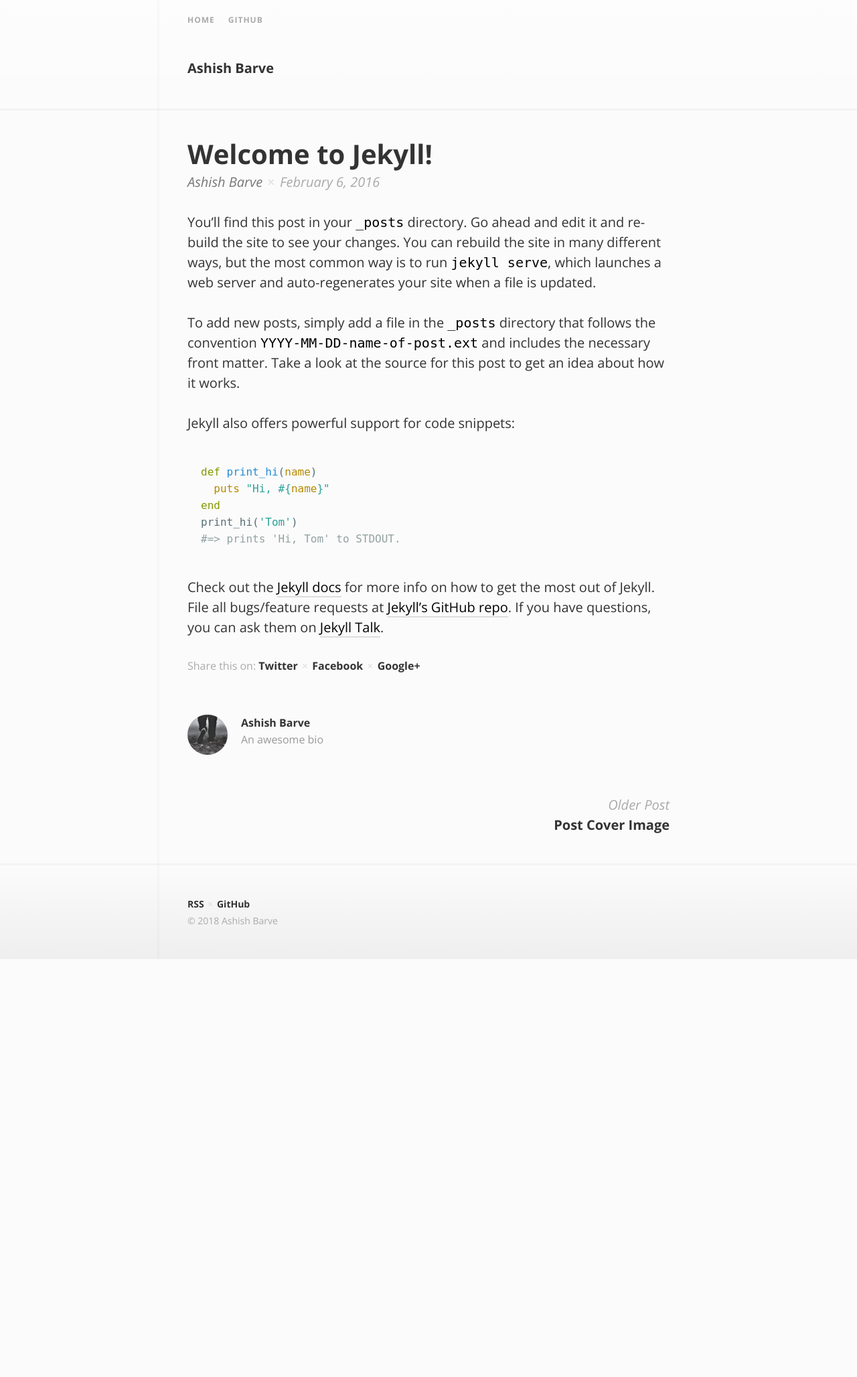
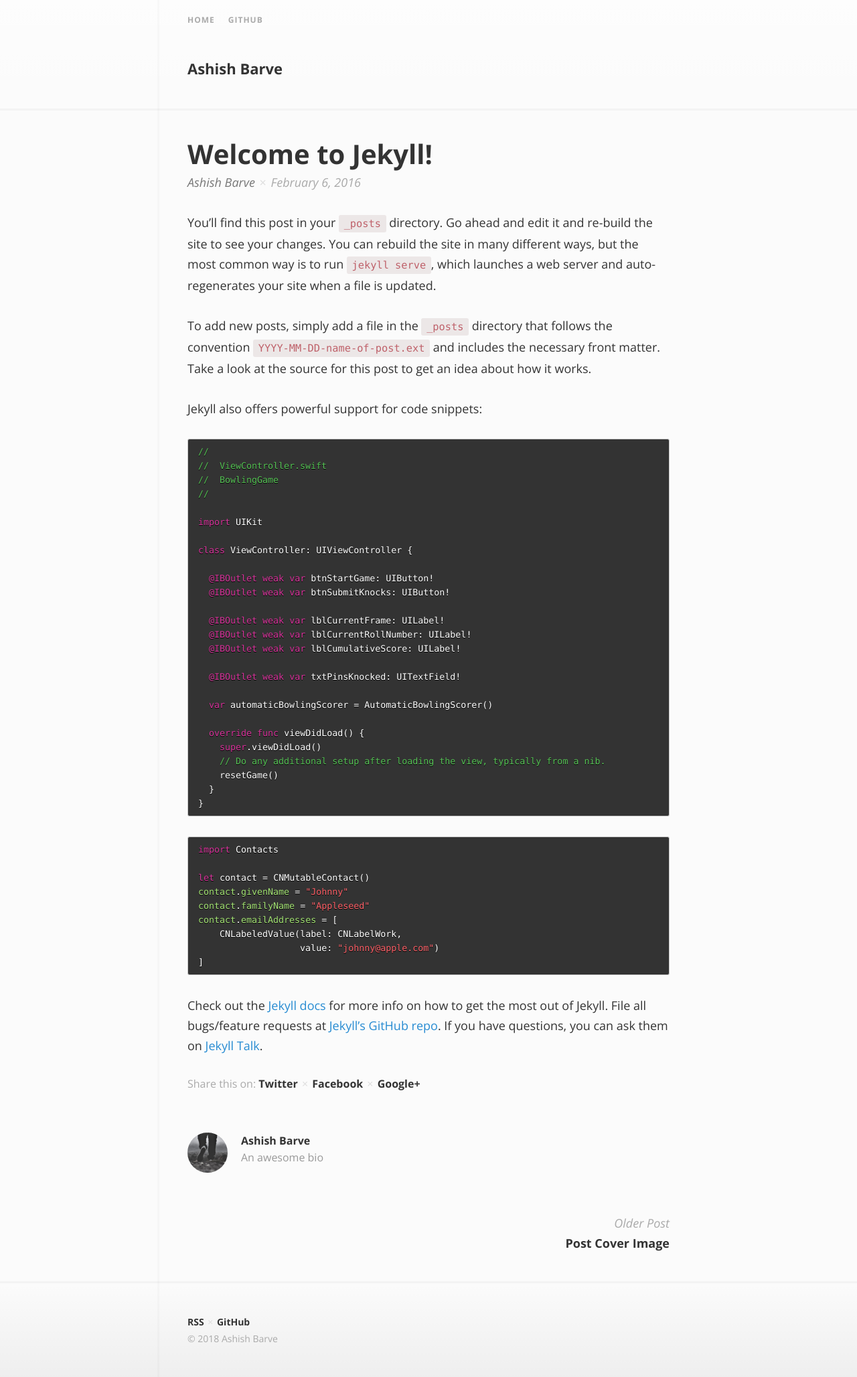
Before and after one commit to AshBarve/blog, a Jekyll site: the page built from _posts/2016-02-06-welcome-to-jekyll.md, in a window 1280 px wide. Shown: the whole page at 67% size. Built offline with Jekyll 4.4.1, drawn with Linux system fonts in a browser that asks for light colours; comment, search, counter and statistics services are not loaded; before the commit the page ends 1432 px from its top, so only the background shows below that.

Commit message:
Design Changes: 1st Iteration

```diff
--- a/_config.yml
+++ b/_config.yml
@@ -67,5 +67,7 @@ gems: [jekyll-paginate]
 
 permalink: /:title/
 markdown: kramdown
+
 kramdown:
   input: GFM
+  syntax_highlighter: rouge
--- a/_posts/2016-02-06-welcome-to-jekyll.md
+++ b/_posts/2016-02-06-welcome-to-jekyll.md
@@ -11,12 +11,48 @@ To add new posts, simply add a file in the `_posts` directory that follows the c
 
 Jekyll also offers powerful support for code snippets:
 
-{% highlight ruby %}
-def print_hi(name)
-  puts "Hi, #{name}"
-end
-print_hi('Tom')
-#=> prints 'Hi, Tom' to STDOUT.
+{% highlight swift %}
+//
+//  ViewController.swift
+//  BowlingGame
+//
+
+import UIKit
+
+class ViewController: UIViewController {
+
+  @IBOutlet weak var btnStartGame: UIButton!
+  @IBOutlet weak var btnSubmitKnocks: UIButton!
+
+  @IBOutlet weak var lblCurrentFrame: UILabel!
+  @IBOutlet weak var lblCurrentRollNumber: UILabel!
+  @IBOutlet weak var lblCumulativeScore: UILabel!
+
+  @IBOutlet weak var txtPinsKnocked: UITextField!
+
+  var automaticBowlingScorer = AutomaticBowlingScorer()
+
+  override func viewDidLoad() {
+    super.viewDidLoad()
+    // Do any additional setup after loading the view, typically from a nib.
+    resetGame()
+  }
+}
+{% endhighlight %}
+
+
+
+{% highlight swift %}
+import Contacts
+
+let contact = CNMutableContact()
+contact.givenName = "Johnny"
+contact.familyName = "Appleseed"
+contact.emailAddresses = [
+    CNLabeledValue(label: CNLabelWork,
+                   value: "johnny@apple.com")
+]
+
 {% endhighlight %}
 
 Check out the [Jekyll docs][jekyll-docs] for more info on how to get the most out of Jekyll. File all bugs/feature requests at [Jekyll’s GitHub repo][jekyll-gh]. If you have questions, you can ask them on [Jekyll Talk][jekyll-talk].
--- a/_sass/_base.scss
+++ b/_sass/_base.scss
@@ -20,7 +20,7 @@ body {
   text-rendering: optimizeLegibility;
 
   @include breakpoint {
-    font-size: 20px;
+    font-size: 18px;
     line-height: 30px;
   }
 }
@@ -85,12 +85,18 @@ blockquote {
 
 pre,
 code {
-  font-family: "DejaVu Sans Mono", Menlo, Consolas, monospace;
+  font-family: Menlo, Monaco, "Courier New", monospace;
 }
 
 code {
   color: #000;
+  padding: .25em .5em;
+  font-size: 85%;
+  color: #bf616a;
+  background-color: #ece7e7;
+  border-radius: 3px;
 }
+
 
 pre {
   font-size: 14px;
@@ -100,11 +106,22 @@ pre {
   word-wrap: normal;
 
   @include breakpoint {
-    font-size: 16px;
-    line-height: 25px;
-    padding-bottom: 15px;
-    padding-top: 15px;
+    padding: 8px 15px;
+    background: #333333;
+    border-radius: 3px;
+    border: 1px solid #c7c7c7;
+    overflow: auto;
+    overflow-y: auto;
+    overflow-y: hidden;
   }
+}
+
+pre code {
+  padding: 0;
+  font-size: 95%;
+  color: inherit;
+  background-color: transparent;
+  text-shadow: 0px 0.5px #000000;
 }
 
 img {
--- a/_sass/_header.scss
+++ b/_sass/_header.scss
@@ -14,7 +14,7 @@
 }
 
 .site-title {
-  font-size: inherit;
+  font-size: 22px;
   font-weight: bold;
   margin: 0 34px 0 0;
 
--- a/_sass/_highlight.scss
+++ b/_sass/_highlight.scss
@@ -4,15 +4,15 @@
 .highlight .c { color: #93a1a1 } /* Comment */
 .highlight .err { color: #586e75 } /* Error */
 .highlight .g { color: #586e75 } /* Generic */
-.highlight .k { color: #859900 } /* Keyword */
+.highlight .k { color: #D9349C } /* Keyword */
 .highlight .l { color: #586e75 } /* Literal */
-.highlight .n { color: #586e75 } /* Name */
-.highlight .o { color: #859900 } /* Operator */
+.highlight .n { color: #A5E575 } /* Name #586e75*/
+.highlight .o { color: #ffffff } /* Operator */
 .highlight .x { color: #cb4b16 } /* Other */
-.highlight .p { color: #586e75 } /* Punctuation */
-.highlight .cm { color: #93a1a1 } /* Comment.Multiline */
+.highlight .p { color: #ffffff } /* Punctuation */
+.highlight .cm { color: #56C255 } /* Comment.Multiline */
 .highlight .cp { color: #859900 } /* Comment.Preproc */
-.highlight .c1 { color: #93a1a1 } /* Comment.Single */
+.highlight .c1 { color: #56C255 } /* Comment.Single */
 .highlight .cs { color: #859900 } /* Comment.Special */
 .highlight .gd { color: #2aa198 } /* Generic.Deleted */
 .highlight .ge { color: #586e75; font-style: italic } /* Generic.Emph */
@@ -25,14 +25,14 @@
 .highlight .gu { color: #cb4b16 } /* Generic.Subheading */
 .highlight .gt { color: #586e75 } /* Generic.Traceback */
 .highlight .kc { color: #cb4b16 } /* Keyword.Constant */
-.highlight .kd { color: #268bd2 } /* Keyword.Declaration */
+.highlight .kd { color: #D9349C } /* Keyword.Declaration */
 .highlight .kn { color: #859900 } /* Keyword.Namespace */
 .highlight .kp { color: #859900 } /* Keyword.Pseudo */
 .highlight .kr { color: #268bd2 } /* Keyword.Reserved */
-.highlight .kt { color: #dc322f } /* Keyword.Type */
+.highlight .kt { color: #ffffff } /* Keyword.Type */
 .highlight .ld { color: #586e75 } /* Literal.Date */
 .highlight .m { color: #2aa198 } /* Literal.Number */
-.highlight .s { color: #2aa198 } /* Literal.String */
+.highlight .s { color: #FC6067 } /* Literal.String #D23B40 */
 .highlight .na { color: #586e75 } /* Name.Attribute */
 .highlight .nb { color: #B58900 } /* Name.Builtin */
 .highlight .nc { color: #268bd2 } /* Name.Class */
@@ -40,13 +40,13 @@
 .highlight .nd { color: #268bd2 } /* Name.Decorator */
 .highlight .ni { color: #cb4b16 } /* Name.Entity */
 .highlight .ne { color: #cb4b16 } /* Name.Exception */
-.highlight .nf { color: #268bd2 } /* Name.Function */
+.highlight .nf { color: #ffffff } /* Name.Function F3842E */
 .highlight .nl { color: #586e75 } /* Name.Label */
 .highlight .nn { color: #586e75 } /* Name.Namespace */
 .highlight .nx { color: #586e75 } /* Name.Other */
 .highlight .py { color: #586e75 } /* Name.Property */
 .highlight .nt { color: #268bd2 } /* Name.Tag */
-.highlight .nv { color: #268bd2 } /* Name.Variable */
+.highlight .nv { color: #ffffff } /* Name.Variable */
 .highlight .ow { color: #859900 } /* Operator.Word */
 .highlight .w { color: #586e75 } /* Text.Whitespace */
 .highlight .mf { color: #2aa198 } /* Literal.Number.Float */
--- a/_sass/_posts.scss
+++ b/_sass/_posts.scss
@@ -143,11 +143,11 @@
   }
 
   a {
-    border-bottom: 2px solid #ddd;
-    color: #000;
+    color: #268bd2;
+    text-decoration: none;
 
     &:hover {
-      border-bottom-color: #bbb;
+      text-decoration: underline;
     }
   }
 
```
Also changed, not shown: 3 other files.
